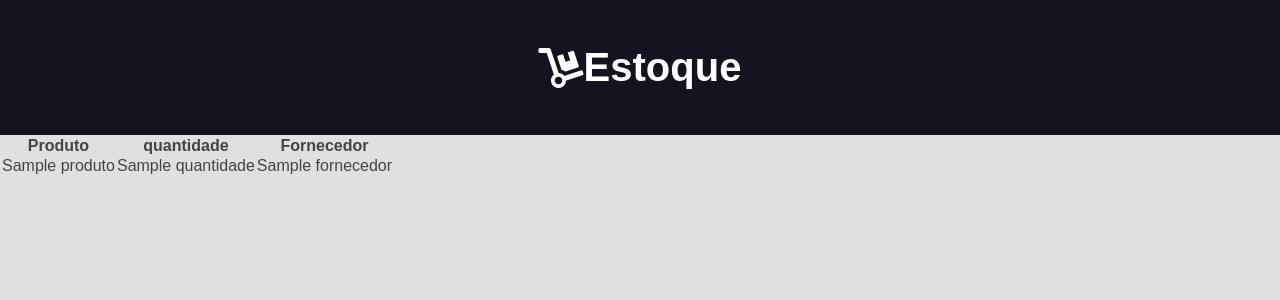
After one commit to KauanMonteiro/controle-de-estoque, a Django app: template estoque/templates/pages/estoque.html in a window 1280 px wide. The commit adds this page. Shown: the top 300 px of the page. Run offline with Django 3.2, Linux system fonts and the light colour scheme; the template is opened without the code that fills it: most values are stand-ins (such as "Sample title", 1, 10 or a date in 2020).

Commit message:
adicionado exibição da tabela com os dados dos produtos.

```diff
--- a/estoque/templates/pages/cadastro_fornecedor.html
+++ b/estoque/templates/pages/cadastro_fornecedor.html
@@ -1,5 +1,4 @@
-{% load static %}
-<link rel="stylesheet" href="{% static 'estoque/css/style.css' %}">
+{% include "partials/head.html" %}
 <div class="formulario-cadastro">
     <form action="{% url 'cadastro_fornecedor' %}" method="POST">
         {% csrf_token %}
--- a/estoque/templates/pages/cadastro_produto.html
+++ b/estoque/templates/pages/cadastro_produto.html
@@ -1,5 +1,4 @@
-{% load static %}
-<link rel="stylesheet" href="{% static 'estoque/css/style.css' %}">
+{% include "partials/head.html" %}
 <div class="formulario-cadastro">
     <form action="{% url 'cadastrar_produto' %}" method="POST">
         {% csrf_token %}
--- /dev/null
+++ b/estoque/templates/pages/estoque.html
@@ -0,0 +1,8 @@
+{% include "partials/head.html" %}
+
+{% include "partials/header.html" %}
+
+<div class="tabelas">
+    {% include "partials/tabela_estoque.html" %}
+
+</div>
--- a/estoque/templates/partials/menu_home.html
+++ b/estoque/templates/partials/menu_home.html
@@ -2,6 +2,6 @@
 
 <a href="{% url "cadastrar_produto" %}"><button class="butao-menu-home">Cadastrar Produto</button></a>
 <a href="{% url "cadastro_fornecedor" %}"><button class="butao-menu-home">Cadastrar Fornecedor</button></a>
-<button class="butao-menu-home">Verificar Estoque</button>
+<a href="{% url "estoque" %}"><button class="butao-menu-home">Verificar Estoque</button></a>
 <button class="butao-menu-home">Relatorio</button>
 </div>
--- /dev/null
+++ b/estoque/templates/partials/tabela_estoque.html
@@ -0,0 +1,20 @@
+<table>
+    <thead>
+
+        <th>Produto</th>
+        <th>quantidade</th>
+        <th>Fornecedor</th>
+    </thead>
+
+    <tbody>
+
+        {% for produto in produto%}
+        <tr>
+            <td>{{produto.nome}}</td>
+            <td>{{produto.quantidade}}</td>
+            <td>{{produto.fornecedor}}</td>
+        </tr>
+        {% endfor %}
+
+    </tbody>
+</table>
--- a/estoque/views.py
+++ b/estoque/views.py
@@ -46,4 +46,7 @@ def relatorio(request):
     ...
 
 def estoque(request):
-    ...
+    fornecedor = Fornecedor.objects.all()
+    produto = Produto.objects.all()
+
+    return render(request, 'pages/estoque.html',{'produto':produto})
```
